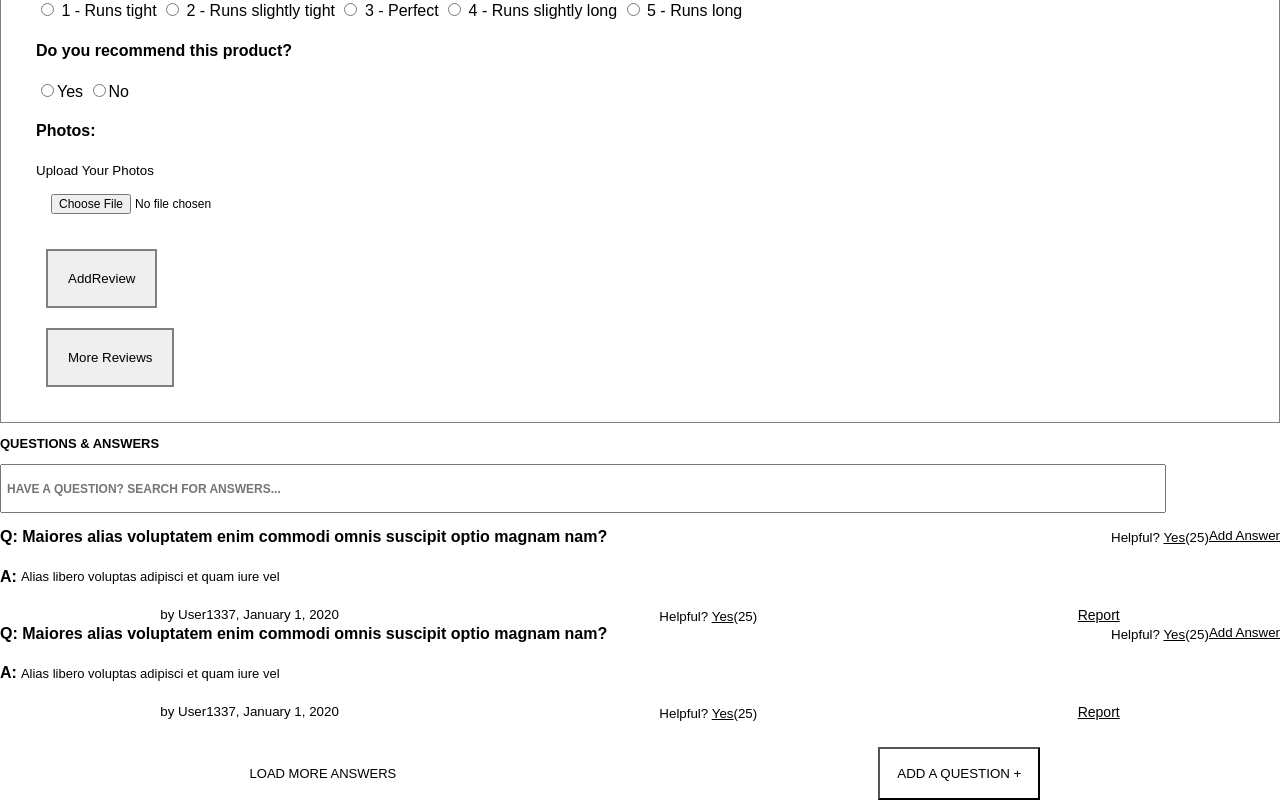
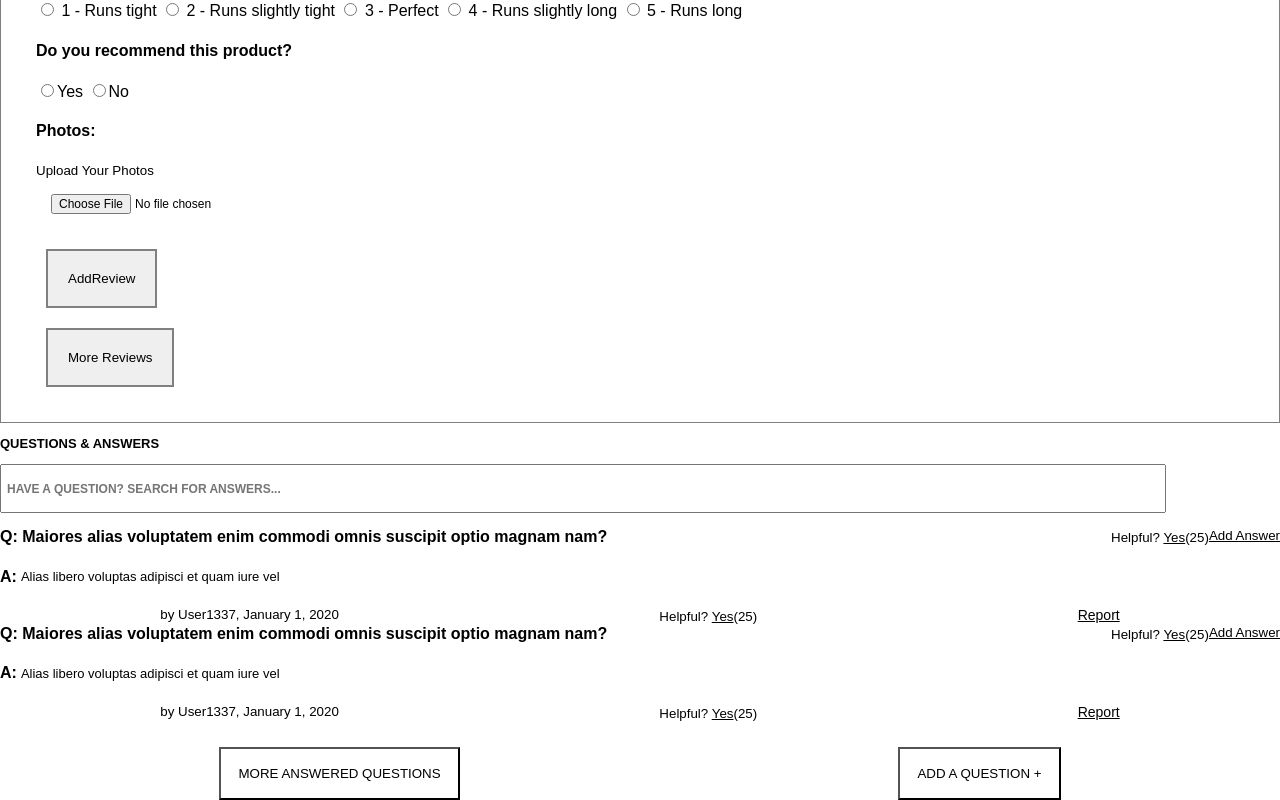
Before and after one commit to 7-Oscillating-Owls/hoo-dunit, a React app: page / in a window 1280 px wide. Shown: the part 4194-4994 px from the top of the page. Built offline with nearby package versions, Linux system fonts and the light colour scheme.

Commit message:
added component to module

```diff
--- a/client/src/components/QuestionsAndAnswers/index.jsx
+++ b/client/src/components/QuestionsAndAnswers/index.jsx
@@ -11,6 +11,7 @@ import LoadMoreAnswers from '../LoadMoreAnswers';
 import QATitle from '../QATitle';
 import AddAQuestion from '../AddAQuestion';
 import SearchBar from '../SearchBar';
+import MoreAnsweredQuestions from '../MoreAnsweredQuestions';
 
 const QuestionsAndAnswers = () => (
   <div>
@@ -49,7 +50,7 @@ const QuestionsAndAnswers = () => (
       </div>
     </div>
     <div className={styles.buttonContainer}>
-      <LoadMoreAnswers />
+      <MoreAnsweredQuestions />
       <AddAQuestion />
     </div>
   </div>
```
